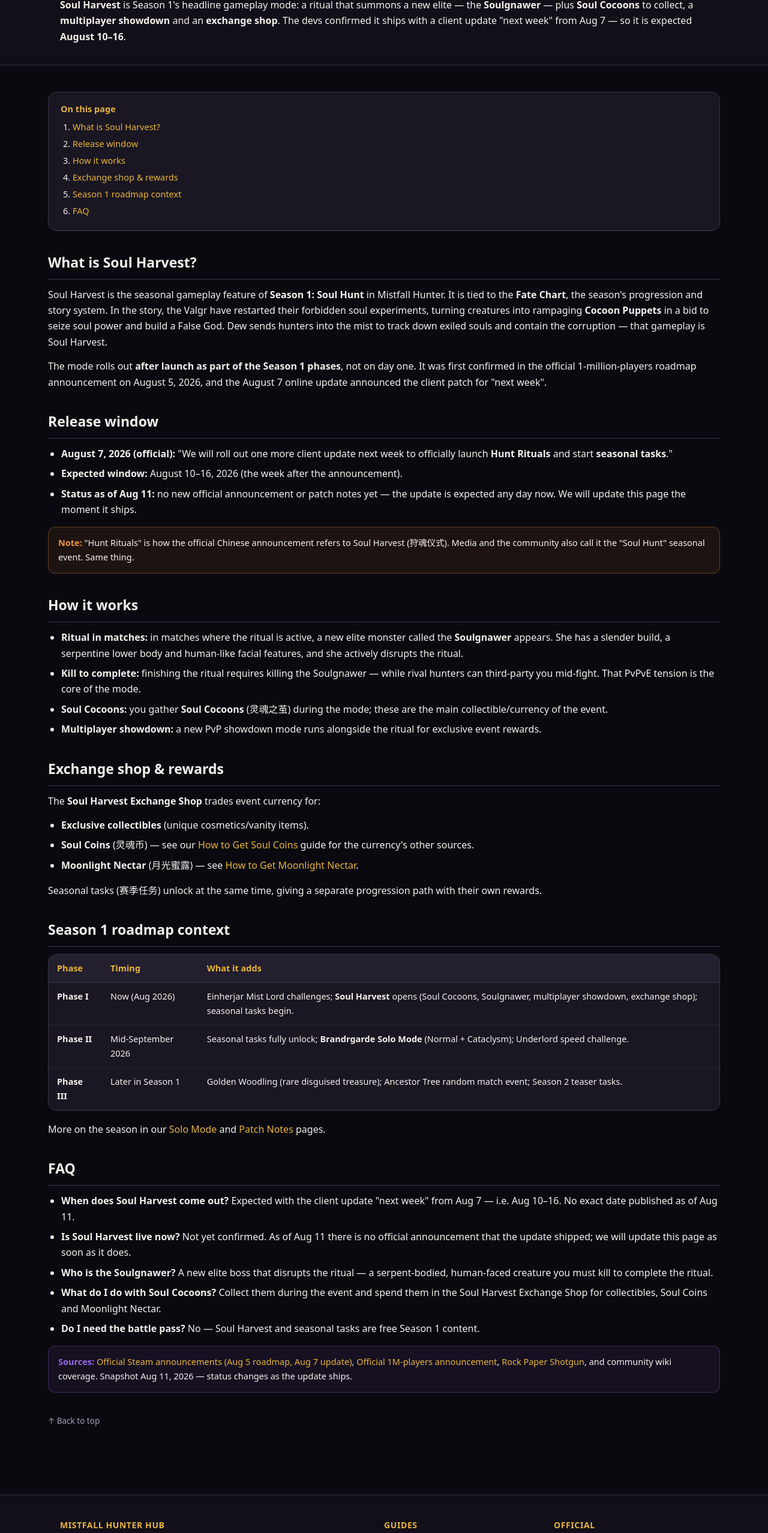
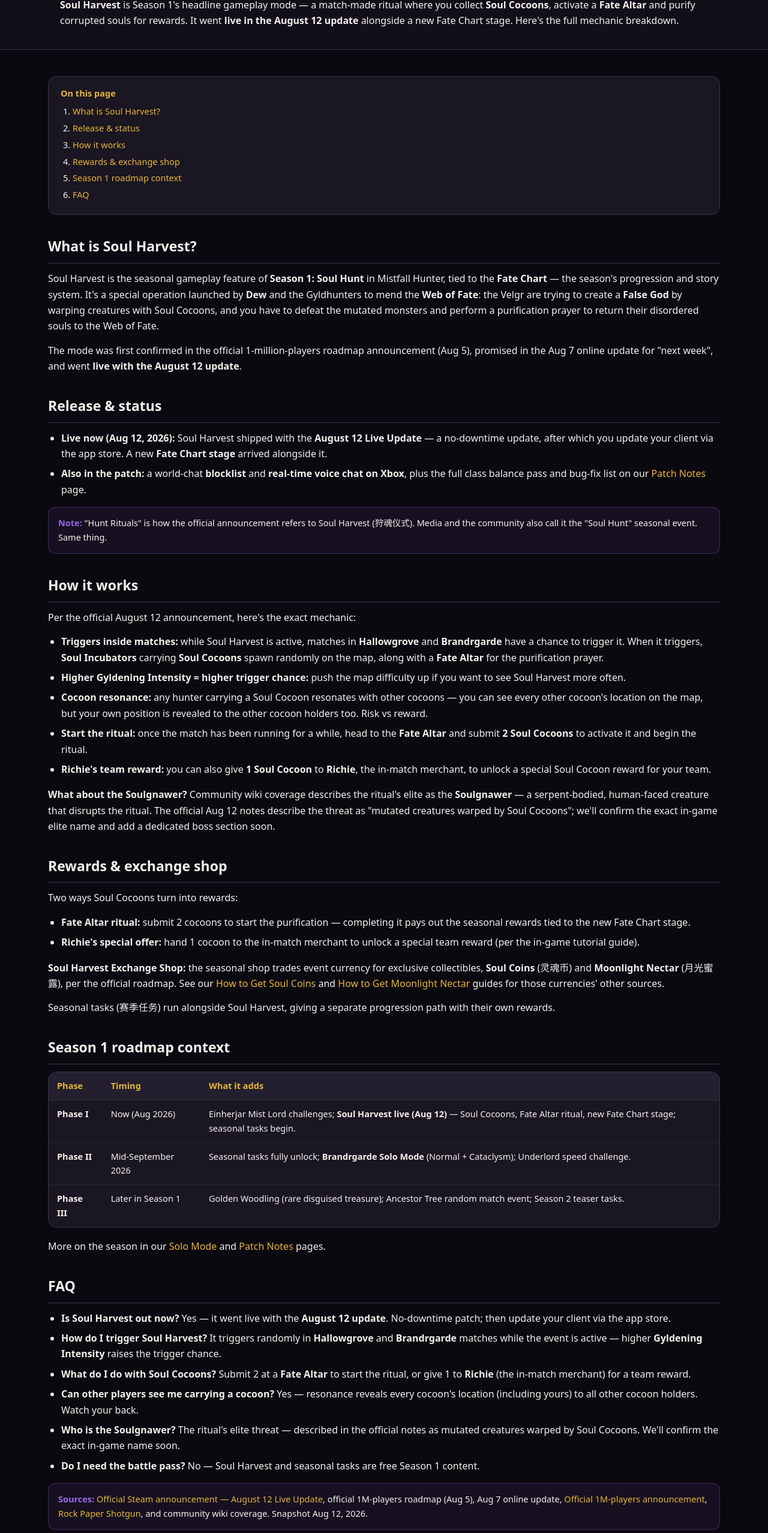
Before and after one commit to duanjun02-blip/mistfall-hunter, a plain HTML site: page soul-harvest/index.html in a window 1280 px wide. Shown: the part 197-2752 px from the top of the page at 60% size. Drawn offline with Linux system fonts and the light colour scheme.

Commit message:
Launch Soul Harvest guide: Aug 12 update live, patch notes, homepage and sitemap refresh

```diff
--- a/soul-harvest/index.html
+++ b/soul-harvest/index.html
@@ -11,12 +11,12 @@
 </script>
 <meta charset="UTF-8">
 <meta name="viewport" content="width=device-width, initial-scale=1">
-<title>Mistfall Hunter Soul Harvest: Release Date &amp; What We Know</title>
-<meta name="description" content="Mistfall Hunter Soul Harvest (Hunt Rituals) guide: what it is, the Soulgnawer elite, Soul Cocoons, the multiplayer showdown, exchange shop rewards and the release window confirmed by the devs.">
-<meta name="keywords" content="mistfall hunter soul harvest, mistfall hunter hunt rituals, mistfall hunter soulgnawer, mistfall hunter soul cocoons, mistfall hunter season 1, mistfall hunter soul hunt">
+<title>Mistfall Hunter Soul Harvest Guide: How It Works &amp; Rewards (Live)</title>
+<meta name="description" content="Mistfall Hunter Soul Harvest guide: Soul Cocoon resonance, the Fate Altar ritual, Richie rewards, the new Fate Chart stage and tips — live now in the Aug 12 update.">
+<meta name="keywords" content="mistfall hunter soul harvest, mistfall hunter soul cocoons, mistfall hunter fate altar, mistfall hunter soulgnawer, mistfall hunter hunt rituals, mistfall hunter season 1, mistfall hunter aug 12 update">
 <link rel="canonical" href="https://mistfallhunterhub.site/soul-harvest/">
-<meta property="og:title" content="Mistfall Hunter Soul Harvest: Release Date &amp; What We Know">
-<meta property="og:description" content="Everything confirmed about Mistfall Hunter's Soul Harvest (Hunt Rituals): the Soulgnawer, Soul Cocoons, the exchange shop and the release window.">
+<meta property="og:title" content="Mistfall Hunter Soul Harvest Guide: How It Works &amp; Rewards (Live)">
+<meta property="og:description" content="Soul Cocoon resonance, the Fate Altar ritual, Richie rewards and the new Fate Chart stage — Soul Harvest is live now in the Aug 12 update.">
 <meta property="og:type" content="article">
 <meta property="og:site_name" content="Mistfall Hunter Hub">
 <link rel="icon" type="image/svg+xml" href="/assets/favicon.svg">
@@ -28,7 +28,7 @@
 <meta property="og:image:height" content="630">
 <meta name="twitter:card" content="summary_large_image">
 <script type="application/ld+json">
-{"@context":"https://schema.org","@type":"Article","headline":"Mistfall Hunter Soul Harvest: Release Date & What We Know","description":"Mistfall Hunter Soul Harvest (Hunt Rituals) guide: what it is, the Soulgnawer elite, Soul Cocoons, the multiplayer showdown, exchange shop rewards and the release window confirmed by the devs.","author":{"@type":"Organization","name":"Mistfall Hunter Hub"},"publisher":{"@type":"Organization","name":"Mistfall Hunter Hub"},"mainEntityOfPage":"https://mistfallhunterhub.site/soul-harvest/"}
+{"@context":"https://schema.org","@type":"Article","headline":"Mistfall Hunter Soul Harvest Guide: How It Works & Rewards (Live)","description":"Mistfall Hunter Soul Harvest guide: Soul Cocoon resonance, the Fate Altar ritual, Richie rewards, the new Fate Chart stage and tips — live now in the Aug 12 update.","author":{"@type":"Organization","name":"Mistfall Hunter Hub"},"publisher":{"@type":"Organization","name":"Mistfall Hunter Hub"},"mainEntityOfPage":"https://mistfallhunterhub.site/soul-harvest/"}
 </script>
 </head>
 <body>
@@ -52,8 +52,8 @@
 <div class="page-hero">
   <div class="container">
     <div class="breadcrumbs"><a href="/">Home</a> › Soul Harvest</div>
-    <h1>Mistfall Hunter Soul Harvest (Hunt Rituals) — What We Know</h1>
-    <p class="lede"><b>Soul Harvest</b> is Season 1's headline gameplay mode: a ritual that summons a new elite — the <b>Soulgnawer</b> — plus <b>Soul Cocoons</b> to collect, a <b>multiplayer showdown</b> and an <b>exchange shop</b>. The devs confirmed it ships with a client update "next week" from Aug 7 — so it is expected <b>August 10–16</b>.</p>
+    <h1>Mistfall Hunter Soul Harvest Guide: How It Works &amp; Rewards</h1>
+    <p class="lede"><b>Soul Harvest</b> is Season 1's headline gameplay mode — a match-made ritual where you collect <b>Soul Cocoons</b>, activate a <b>Fate Altar</b> and purify corrupted souls for rewards. It went <b>live in the August 12 update</b> alongside a new Fate Chart stage. Here's the full mechanic breakdown.</p>
   </div>
 </div>
 
@@ -61,49 +61,51 @@
   <nav class="toc"><b>On this page</b>
     <ol>
       <li><a href="#what">What is Soul Harvest?</a></li>
-      <li><a href="#when">Release window</a></li>
+      <li><a href="#when">Release &amp; status</a></li>
       <li><a href="#how">How it works</a></li>
-      <li><a href="#rewards">Exchange shop &amp; rewards</a></li>
+      <li><a href="#rewards">Rewards &amp; exchange shop</a></li>
       <li><a href="#season">Season 1 roadmap context</a></li>
       <li><a href="#faq">FAQ</a></li>
     </ol>
   </nav>
 
   <h2 id="what">What is Soul Harvest?</h2>
-  <p>Soul Harvest is the seasonal gameplay feature of <b>Season 1: Soul Hunt</b> in Mistfall Hunter. It is tied to the <b>Fate Chart</b>, the season's progression and story system. In the story, the Valgr have restarted their forbidden soul experiments, turning creatures into rampaging <b>Cocoon Puppets</b> in a bid to seize soul power and build a False God. Dew sends hunters into the mist to track down exiled souls and contain the corruption — that gameplay is Soul Harvest.</p>
-  <p>The mode rolls out <b>after launch as part of the Season 1 phases</b>, not on day one. It was first confirmed in the official 1-million-players roadmap announcement on August 5, 2026, and the August 7 online update announced the client patch for "next week".</p>
+  <p>Soul Harvest is the seasonal gameplay feature of <b>Season 1: Soul Hunt</b> in Mistfall Hunter, tied to the <b>Fate Chart</b> — the season's progression and story system. It's a special operation launched by <b>Dew</b> and the Gyldhunters to mend the <b>Web of Fate</b>: the Velgr are trying to create a <b>False God</b> by warping creatures with Soul Cocoons, and you have to defeat the mutated monsters and perform a purification prayer to return their disordered souls to the Web of Fate.</p>
+  <p>The mode was first confirmed in the official 1-million-players roadmap announcement (Aug 5), promised in the Aug 7 online update for "next week", and went <b>live with the August 12 update</b>.</p>
 
-  <h2 id="when">Release window</h2>
+  <h2 id="when">Release &amp; status</h2>
   <ul>
-    <li><b>August 7, 2026 (official):</b> "We will roll out one more client update next week to officially launch <b>Hunt Rituals</b> and start <b>seasonal tasks</b>."</li>
-    <li><b>Expected window:</b> August 10–16, 2026 (the week after the announcement).</li>
-    <li><b>Status as of Aug 11:</b> no new official announcement or patch notes yet — the update is expected any day now. We will update this page the moment it ships.</li>
+    <li><b>Live now (Aug 12, 2026):</b> Soul Harvest shipped with the <b>August 12 Live Update</b> — a no-downtime update, after which you update your client via the app store. A new <b>Fate Chart stage</b> arrived alongside it.</li>
+    <li><b>Also in the patch:</b> a world-chat <b>blocklist</b> and <b>real-time voice chat on Xbox</b>, plus the full class balance pass and bug-fix list on our <a href="/patch-notes/">Patch Notes</a> page.</li>
   </ul>
-  <p class="warn-box"><b>Note:</b> "Hunt Rituals" is how the official Chinese announcement refers to Soul Harvest (狩魂仪式). Media and the community also call it the "Soul Hunt" seasonal event. Same thing.</p>
+  <p class="note"><b>Note:</b> "Hunt Rituals" is how the official announcement refers to Soul Harvest (狩魂仪式). Media and the community also call it the "Soul Hunt" seasonal event. Same thing.</p>
 
   <h2 id="how">How it works</h2>
+  <p>Per the official August 12 announcement, here's the exact mechanic:</p>
   <ul>
-    <li><b>Ritual in matches:</b> in matches where the ritual is active, a new elite monster called the <b>Soulgnawer</b> appears. She has a slender build, a serpentine lower body and human-like facial features, and she actively disrupts the ritual.</li>
-    <li><b>Kill to complete:</b> finishing the ritual requires killing the Soulgnawer — while rival hunters can third-party you mid-fight. That PvPvE tension is the core of the mode.</li>
-    <li><b>Soul Cocoons:</b> you gather <b>Soul Cocoons</b> (灵魂之茧) during the mode; these are the main collectible/currency of the event.</li>
-    <li><b>Multiplayer showdown:</b> a new PvP showdown mode runs alongside the ritual for exclusive event rewards.</li>
+    <li><b>Triggers inside matches:</b> while Soul Harvest is active, matches in <b>Hallowgrove</b> and <b>Brandrgarde</b> have a chance to trigger it. When it triggers, <b>Soul Incubators</b> carrying <b>Soul Cocoons</b> spawn randomly on the map, along with a <b>Fate Altar</b> for the purification prayer.</li>
+    <li><b>Higher Gyldening Intensity = higher trigger chance:</b> push the map difficulty up if you want to see Soul Harvest more often.</li>
+    <li><b>Cocoon resonance:</b> any hunter carrying a Soul Cocoon resonates with other cocoons — you can see every other cocoon's location on the map, but your own position is revealed to the other cocoon holders too. Risk vs reward.</li>
+    <li><b>Start the ritual:</b> once the match has been running for a while, head to the <b>Fate Altar</b> and submit <b>2 Soul Cocoons</b> to activate it and begin the ritual.</li>
+    <li><b>Richie's team reward:</b> you can also give <b>1 Soul Cocoon</b> to <b>Richie</b>, the in-match merchant, to unlock a special Soul Cocoon reward for your team.</li>
   </ul>
+  <p><b>What about the Soulgnawer?</b> Community wiki coverage describes the ritual's elite as the <b>Soulgnawer</b> — a serpent-bodied, human-faced creature that disrupts the ritual. The official Aug 12 notes describe the threat as "mutated creatures warped by Soul Cocoons"; we'll confirm the exact in-game elite name and add a dedicated boss section soon.</p>
 
-  <h2 id="rewards">Exchange shop &amp; rewards</h2>
-  <p>The <b>Soul Harvest Exchange Shop</b> trades event currency for:</p>
+  <h2 id="rewards">Rewards &amp; exchange shop</h2>
+  <p>Two ways Soul Cocoons turn into rewards:</p>
   <ul>
-    <li><b>Exclusive collectibles</b> (unique cosmetics/vanity items).</li>
-    <li><b>Soul Coins</b> (灵魂币) — see our <a href="/how-to-get-soul-coins/">How to Get Soul Coins</a> guide for the currency's other sources.</li>
-    <li><b>Moonlight Nectar</b> (月光蜜露) — see <a href="/how-to-get-moonlight-nectar/">How to Get Moonlight Nectar</a>.</li>
+    <li><b>Fate Altar ritual:</b> submit 2 cocoons to start the purification — completing it pays out the seasonal rewards tied to the new Fate Chart stage.</li>
+    <li><b>Richie's special offer:</b> hand 1 cocoon to the in-match merchant to unlock a special team reward (per the in-game tutorial guide).</li>
   </ul>
-  <p>Seasonal tasks (赛季任务) unlock at the same time, giving a separate progression path with their own rewards.</p>
+  <p><b>Soul Harvest Exchange Shop:</b> the seasonal shop trades event currency for exclusive collectibles, <b>Soul Coins</b> (灵魂币) and <b>Moonlight Nectar</b> (月光蜜露), per the official roadmap. See our <a href="/how-to-get-soul-coins/">How to Get Soul Coins</a> and <a href="/how-to-get-moonlight-nectar/">How to Get Moonlight Nectar</a> guides for those currencies' other sources.</p>
+  <p>Seasonal tasks (赛季任务) run alongside Soul Harvest, giving a separate progression path with their own rewards.</p>
 
   <h2 id="season">Season 1 roadmap context</h2>
   <div class="table-wrap">
     <table>
       <thead><tr><th>Phase</th><th>Timing</th><th>What it adds</th></tr></thead>
       <tbody>
-        <tr><td><b>Phase I</b></td><td>Now (Aug 2026)</td><td>Einherjar Mist Lord challenges; <b>Soul Harvest</b> opens (Soul Cocoons, Soulgnawer, multiplayer showdown, exchange shop); seasonal tasks begin.</td></tr>
+        <tr><td><b>Phase I</b></td><td>Now (Aug 2026)</td><td>Einherjar Mist Lord challenges; <b>Soul Harvest live (Aug 12)</b> — Soul Cocoons, Fate Altar ritual, new Fate Chart stage; seasonal tasks begin.</td></tr>
         <tr><td><b>Phase II</b></td><td>Mid-September 2026</td><td>Seasonal tasks fully unlock; <b>Brandrgarde Solo Mode</b> (Normal + Cataclysm); Underlord speed challenge.</td></tr>
         <tr><td><b>Phase III</b></td><td>Later in Season 1</td><td>Golden Woodling (rare disguised treasure); Ancestor Tree random match event; Season 2 teaser tasks.</td></tr>
       </tbody>
@@ -113,13 +115,14 @@
 
   <h2 id="faq">FAQ</h2>
   <ul>
-    <li><b>When does Soul Harvest come out?</b> Expected with the client update "next week" from Aug 7 — i.e. Aug 10–16. No exact date published as of Aug 11.</li>
-    <li><b>Is Soul Harvest live now?</b> Not yet confirmed. As of Aug 11 there is no official announcement that the update shipped; we will update this page as soon as it does.</li>
-    <li><b>Who is the Soulgnawer?</b> A new elite boss that disrupts the ritual — a serpent-bodied, human-faced creature you must kill to complete the ritual.</li>
-    <li><b>What do I do with Soul Cocoons?</b> Collect them during the event and spend them in the Soul Harvest Exchange Shop for collectibles, Soul Coins and Moonlight Nectar.</li>
+    <li><b>Is Soul Harvest out now?</b> Yes — it went live with the <b>August 12 update</b>. No-downtime patch; then update your client via the app store.</li>
+    <li><b>How do I trigger Soul Harvest?</b> It triggers randomly in <b>Hallowgrove</b> and <b>Brandrgarde</b> matches while the event is active — higher <b>Gyldening Intensity</b> raises the trigger chance.</li>
+    <li><b>What do I do with Soul Cocoons?</b> Submit 2 at a <b>Fate Altar</b> to start the ritual, or give 1 to <b>Richie</b> (the in-match merchant) for a team reward.</li>
+    <li><b>Can other players see me carrying a cocoon?</b> Yes — resonance reveals every cocoon's location (including yours) to all other cocoon holders. Watch your back.</li>
+    <li><b>Who is the Soulgnawer?</b> The ritual's elite threat — described in the official notes as mutated creatures warped by Soul Cocoons. We'll confirm the exact in-game name soon.</li>
     <li><b>Do I need the battle pass?</b> No — Soul Harvest and seasonal tasks are free Season 1 content.</li>
   </ul>
-  <p class="note"><b>Sources:</b> <a href="https://store.steampowered.com/app/3282300/Mistfall_Hunter/" rel="noopener">Official Steam announcements (Aug 5 roadmap, Aug 7 update)</a>, <a href="https://www.gamespress.com/en-GB/Mistfall-Hunter---1M-Players-and-the-Road-Ahead" rel="noopener">Official 1M-players announcement</a>, <a href="https://www.rockpapershotgun.com/after-a-successful-first-week-mistfall-hunter-gets-a-roadmap-promising-a-much-requested-solo-mode-for-one-of-its-maps" rel="noopener">Rock Paper Shotgun</a>, and community wiki coverage. Snapshot Aug 11, 2026 — status changes as the update ships.</p>
+  <p class="note"><b>Sources:</b> <a href="https://store.steampowered.com/app/3282300/Mistfall_Hunter/" rel="noopener">Official Steam announcement — August 12 Live Update</a>, official 1M-players roadmap (Aug 5), Aug 7 online update, <a href="https://www.gamespress.com/en-GB/Mistfall-Hunter---1M-Players-and-the-Road-Ahead" rel="noopener">Official 1M-players announcement</a>, <a href="https://www.rockpapershotgun.com/after-a-successful-first-week-mistfall-hunter-gets-a-roadmap-promising-a-much-requested-solo-mode-for-one-of-its-maps" rel="noopener">Rock Paper Shotgun</a>, and community wiki coverage. Snapshot Aug 12, 2026.</p>
 
   <a class="back-top" href="#top">↑ Back to top</a>
 </div>
@@ -148,7 +151,7 @@
       <a href="https://x.com/MistfallHunter" rel="noopener">X / Twitter</a>
     </div>
   </div>
-  <div class="footer-bottom">© 2026 Mistfall Hunter Hub. Mistfall Hunter and related trademarks belong to Bellring Games. All game content © Bellring Games. Data verified Aug 11, 2026.</div>
+  <div class="footer-bottom">© 2026 Mistfall Hunter Hub. Mistfall Hunter and related trademarks belong to Bellring Games. All game content © Bellring Games. Data verified Aug 12, 2026.</div>
 </footer>
 </body>
 </html>
```
Also changed, not shown: golden-ciphers/index.html (+2 -2 lines), index.html (+5 -5 lines), patch-notes/index.html (+44 -8 lines), pve/index.html (+1 -1 lines), sitemap.xml (+5 -5 lines).
